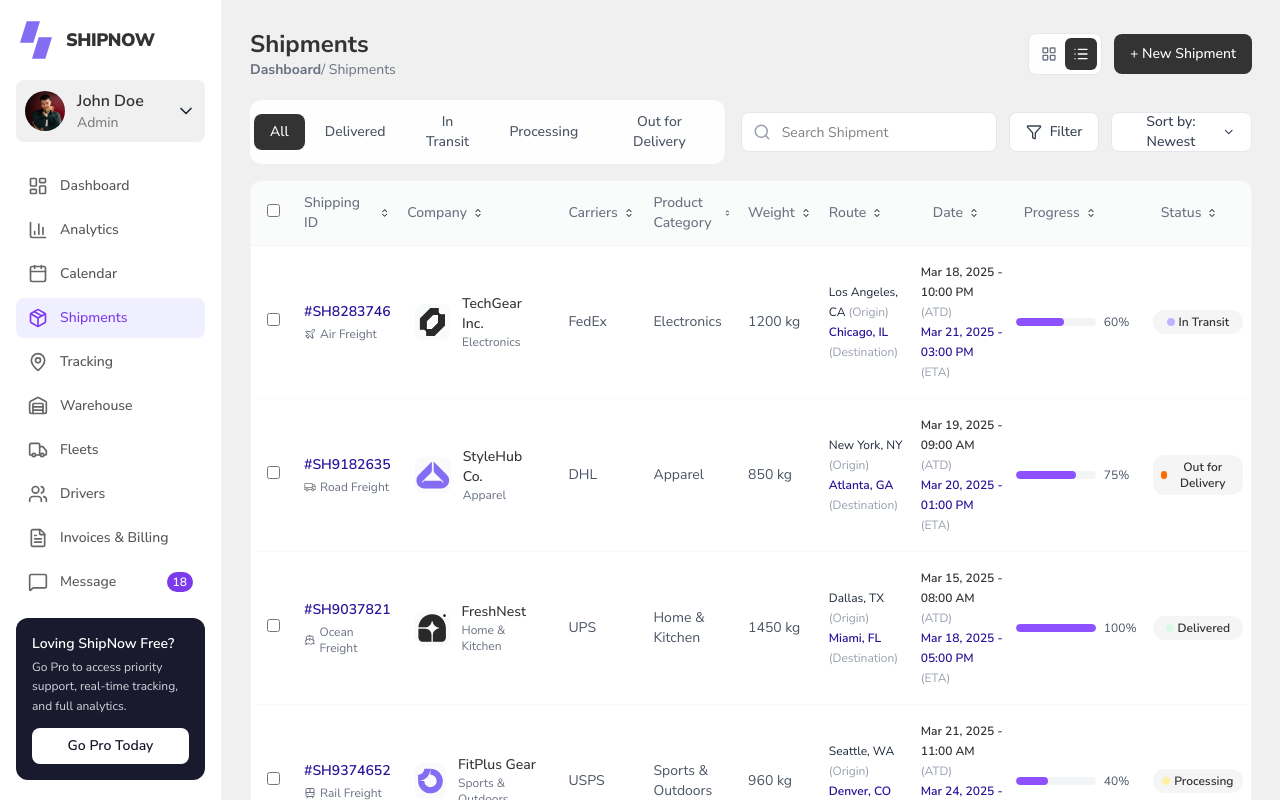
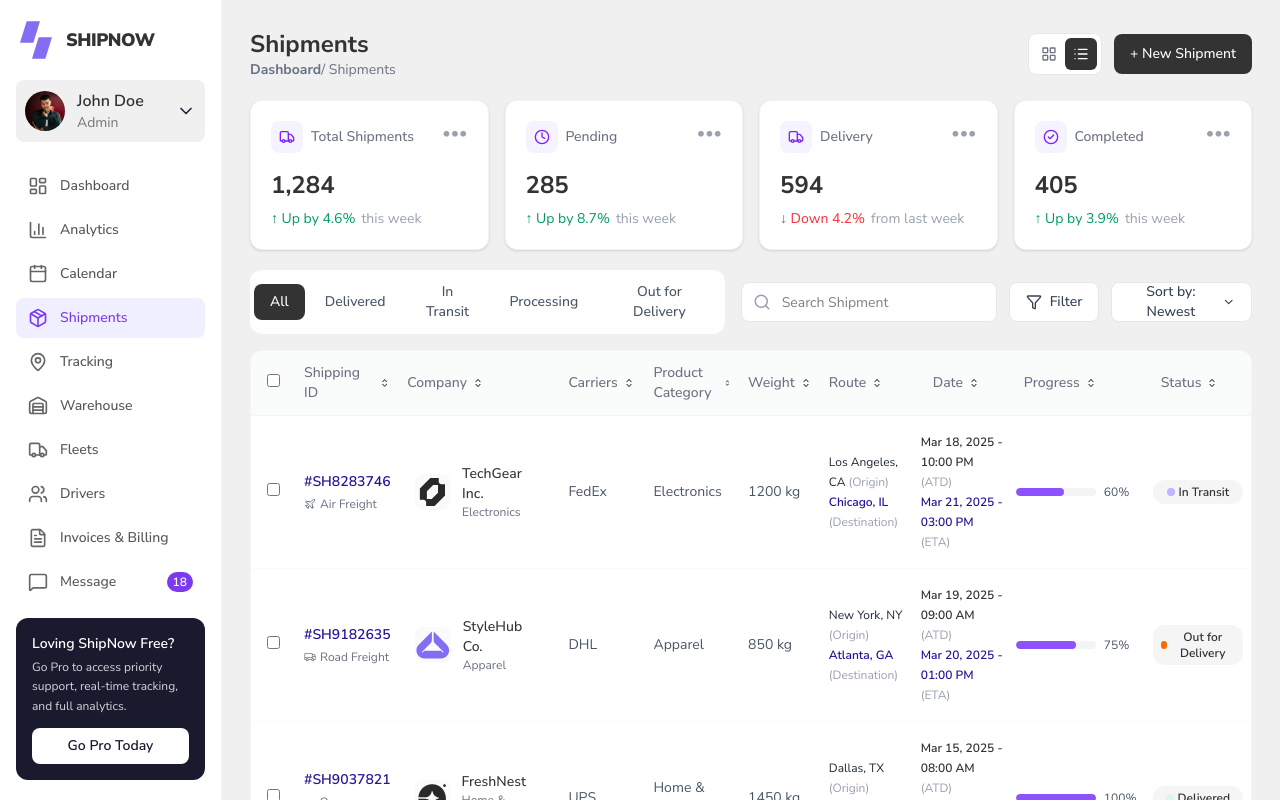
Before and after one commit to gmnayem631/ship-now, a Next.js app: page /shipments in a window 1280 px wide. Both pictures are taken after a click on the button 1081 px from the left and 54 px from the top of the page. Shown: the top 800 px of the page. Built offline with nearby package versions, Linux system fonts and the light colour scheme.

Commit message:
feat: add ShipmentsMetrics component for displaying shipment metrics in the ShipmentHeader component

```diff
--- a/app/(dashboard)/shipments/page.tsx
+++ b/app/(dashboard)/shipments/page.tsx
@@ -57,7 +57,9 @@
         )
       ) : (
         // Table view
-        <ShipmentsTable data={filteredShipments} />
+        <div>
+          <ShipmentsTable data={filteredShipments} />
+        </div>
       )}
     </div>
   );
--- a/app/components/shipment/ShipmentsHeader.tsx
+++ b/app/components/shipment/ShipmentsHeader.tsx
@@ -3,6 +3,7 @@
 import { Search, Filter, ChevronDown } from "lucide-react";
 import Link from "next/link";
 import ViewSwitcher from "./ViewSwitcher";
+import ShipmentsMetrics from "./ShipmentsMetrics";
 
 const statusTabs = [
   "All",
@@ -42,6 +43,7 @@
             / Shipments
           </p>
         </div>
+
         <div className="flex items-center gap-3">
           <ViewSwitcher view={view} onChange={setView} />
           <button className="flex h-10 items-center gap-2 rounded-lg bg-[#333] px-4 text-sm font-medium text-white hover:bg-[#222]">
@@ -49,6 +51,7 @@
           </button>
         </div>
       </div>
+      {view === "table" && <ShipmentsMetrics />}
 
       {/* Status Tabs + Search + Filter + Sort  */}
       <div className="flex flex-col gap-4 lg:flex-row lg:items-center lg:justify-between">
--- /dev/null
+++ b/app/components/shipment/ShipmentsMetrics.tsx
@@ -0,0 +1,81 @@
+import { Clock, Truck, CheckCircle2 } from "lucide-react";
+
+const metrics = [
+  {
+    title: "Total Shipments",
+    value: "1,284",
+    change: "Up by 4.6%",
+    timeframe: "this week",
+    changeType: "positive" as const,
+    icon: Truck,
+  },
+  {
+    title: "Pending",
+    value: "285",
+    change: "Up by 8.7%",
+    timeframe: "this week",
+    changeType: "positive" as const,
+    icon: Clock,
+  },
+  {
+    title: "Delivery",
+    value: "594",
+    change: "Down 4.2%",
+    timeframe: "from last week",
+    changeType: "negative" as const,
+    icon: Truck,
+  },
+  {
+    title: "Completed",
+    value: "405",
+    change: "Up by 3.9%",
+    timeframe: "this week",
+    changeType: "positive" as const,
+    icon: CheckCircle2,
+  },
+];
+
+const ShipmentsMetrics = () => {
+  return (
+    <div className="grid grid-cols-1 gap-4 sm:grid-cols-2 xl:grid-cols-4">
+      {metrics.map((metric) => {
+        const Icon = metric.icon;
+        const isPositive = metric.changeType === "positive";
+
+        return (
+          <div
+            key={metric.title}
+            className="rounded-xl border border-gray-100 bg-white p-5 shadow-sm"
+          >
+            <div className="flex items-start justify-between">
+              <div className="flex items-center gap-2">
+                <div className="flex h-8 w-8 items-center justify-center rounded-lg bg-violet-50 text-violet-600">
+                  <Icon size={16} />
+                </div>
+                <span className="text-sm font-medium text-gray-500">
+                  {metric.title}
+                </span>
+              </div>
+              <button className="text-gray-400 hover:text-gray-600">•••</button>
+            </div>
+
+            <p className="mt-4 text-2xl font-bold text-[#333]">
+              {metric.value}
+            </p>
+
+            <div className="mt-2 flex items-center gap-1.5 text-sm">
+              <span
+                className={isPositive ? "text-emerald-600" : "text-red-500"}
+              >
+                {isPositive ? "↑" : "↓"} {metric.change}
+              </span>
+              <span className="text-gray-400">{metric.timeframe}</span>
+            </div>
+          </div>
+        );
+      })}
+    </div>
+  );
+};
+
+export default ShipmentsMetrics;
--- a/app/components/shipment/ShipmentsTable.tsx
+++ b/app/components/shipment/ShipmentsTable.tsx
@@ -8,15 +8,15 @@
   data: Shipment[];
 }
 
-const statusStyles: Record<string, string> = {
-  "In Transit": "text-blue-600",
-  "Out for Delivery": "text-orange-600",
-  Delivered: "text-green-600",
-  Processing: "text-yellow-600",
-  Delivery: "text-blue-600",
-  Completed: "text-green-600",
-  Pending: "text-yellow-600",
-};
+// const statusStyles: Record<string, string> = {
+//   "In Transit": "text-blue-600",
+//   "Out for Delivery": "text-orange-600",
+//   Delivered: "text-green-600",
+//   Processing: "text-yellow-600",
+//   Delivery: "text-blue-600",
+//   Completed: "text-green-600",
+//   Pending: "text-yellow-600",
+// };
 
 const statusDotStyles: Record<string, string> = {
   "In Transit": "bg-[#C1B3FF]",
```
